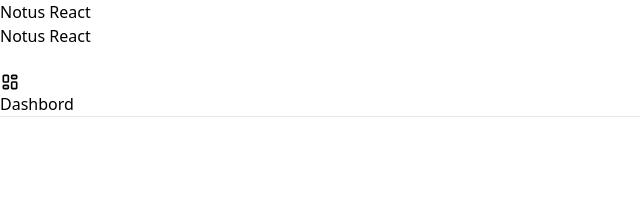
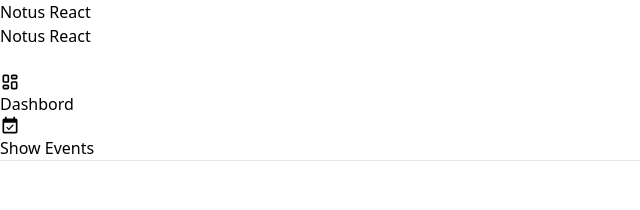
Before and after one commit to mohmmedlahlali20/gestion_systeme, a React (Vite) app: page / in a window 1280 px wide. Shown: the top 210 px of the page, without its empty margins (0-640 px from the left). Built offline with nearby package versions, Linux system fonts and the light colour scheme.

Commit message:
feat: update SidBar layout

```diff
--- a/src/layouts/SidBar.jsx
+++ b/src/layouts/SidBar.jsx
@@ -1,5 +1,7 @@
 import { useState } from "react";
 import { TbLayoutDashboard } from "react-icons/tb";
+import { MdEventAvailable } from "react-icons/md";
+
 import { Link } from "react-router-dom";
 
 export default function Sidebar() {
@@ -59,6 +61,14 @@
                 <TbLayoutDashboard size={20} /> Dashbord
               </Link>
             </li>
+            <li className="items-center">
+              <Link
+                to="/all_event"
+                className="text-white hover:text-gray-300 flex items-center gap-2 text-sm font-semibold py-2"
+              >
+                <MdEventAvailable size={20} /> Show Events
+              </Link>
+            </li>
           </ul>
           <hr className="my-4 md:min-w-full" />
         </div>
```
